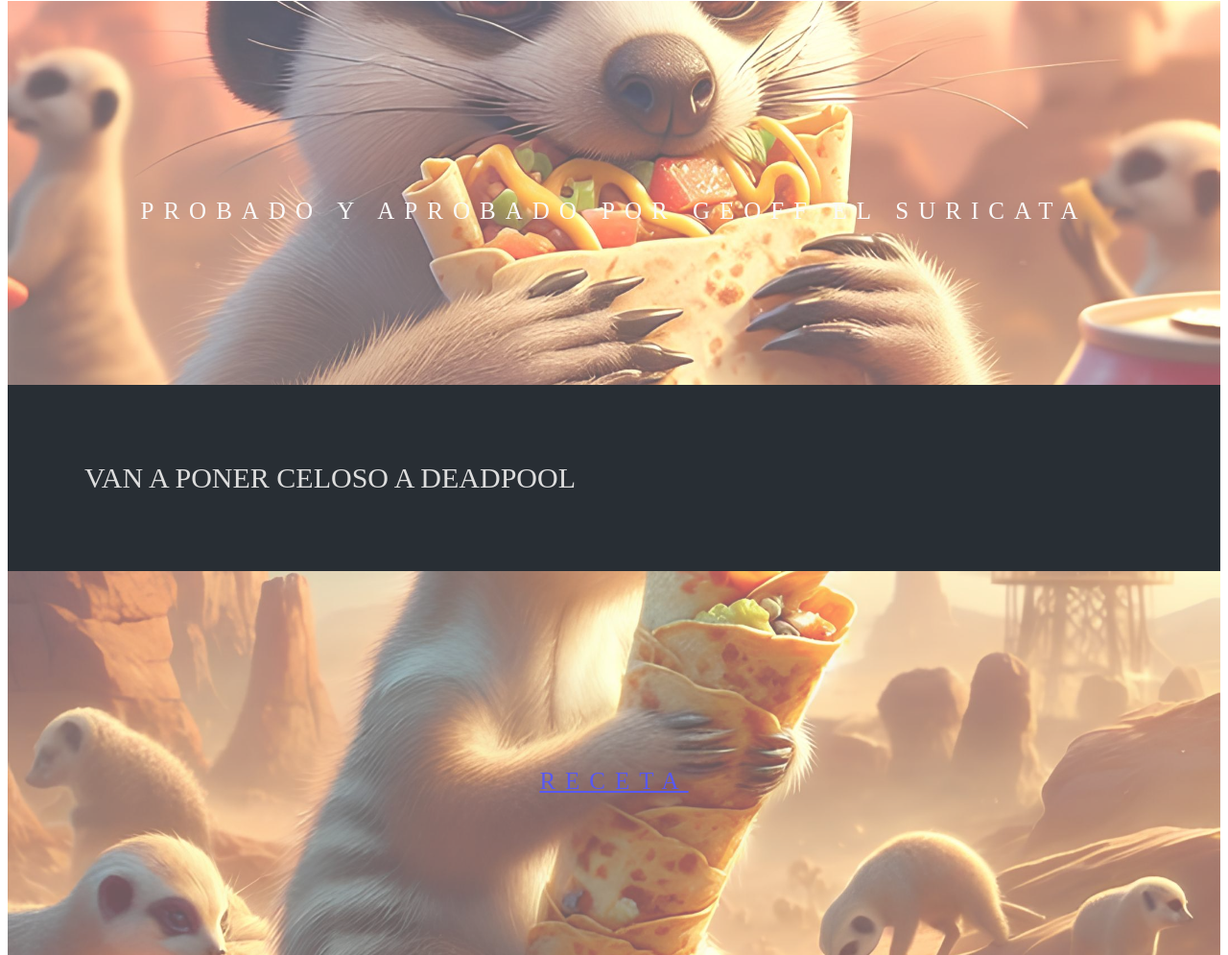
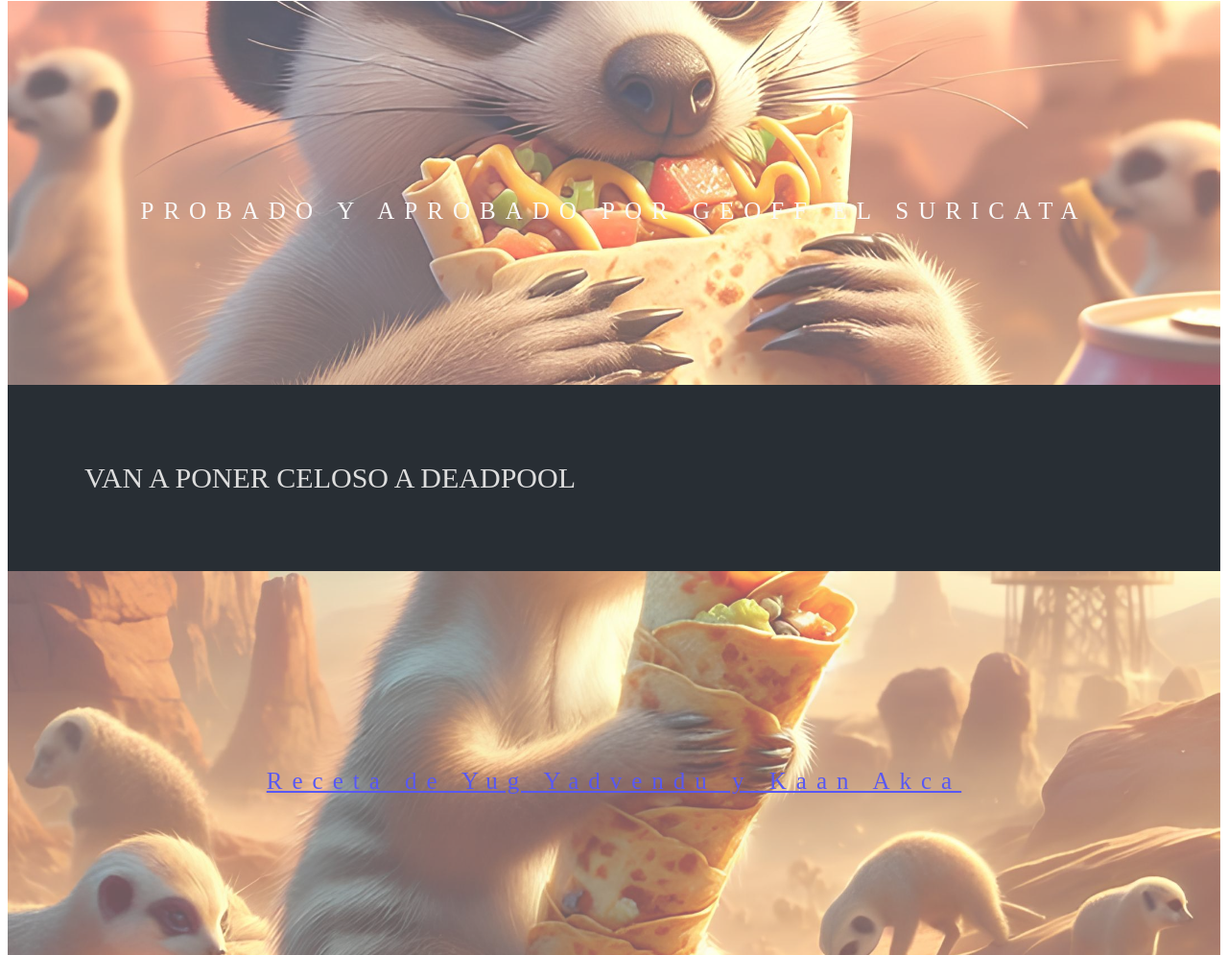
Before and after one commit to average-yug/chimichangas, a plain HTML site: page index.html in a window 1280 px wide. Shown: the part 910-1905 px from the top of the page at 96% size. Drawn offline with Linux system fonts and the light colour scheme; a web font is replaced by a local one.

Commit message:
Update index.html

```diff
--- a/index.html
+++ b/index.html
@@ -125,7 +125,7 @@
   </center>
     <div class="bgimg-3">
       <div class="caption">
-      <span class="border" style="background-color:transparent;font-size:25px;color: #f7f7f7;"><a href="recipe.html">RECETA</span></a>
+      <span class="border" style="background-color:transparent;font-size:25px;color: #f7f7f7;"><a href="recipe.html">Receta de Yug Yadvendu y Kaan Akca</span></a>
       </div>
     </div>
 
```
